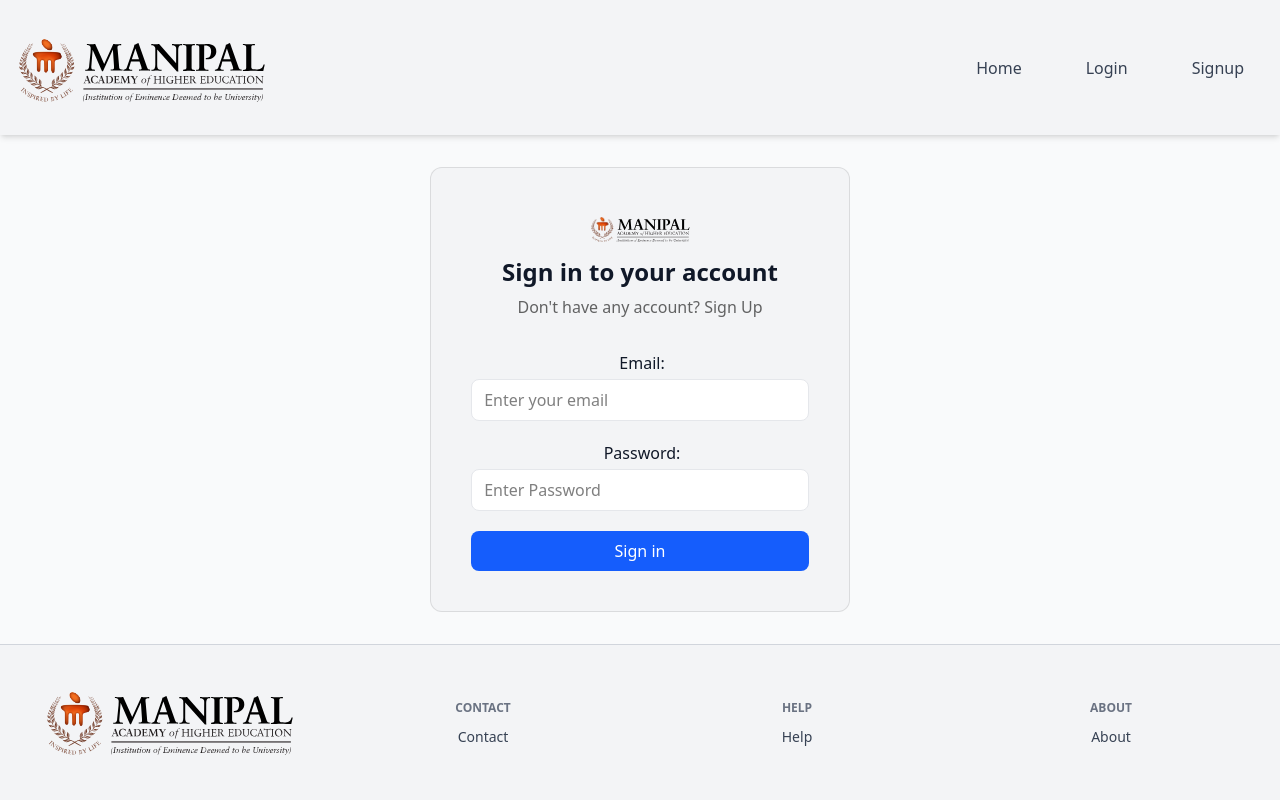
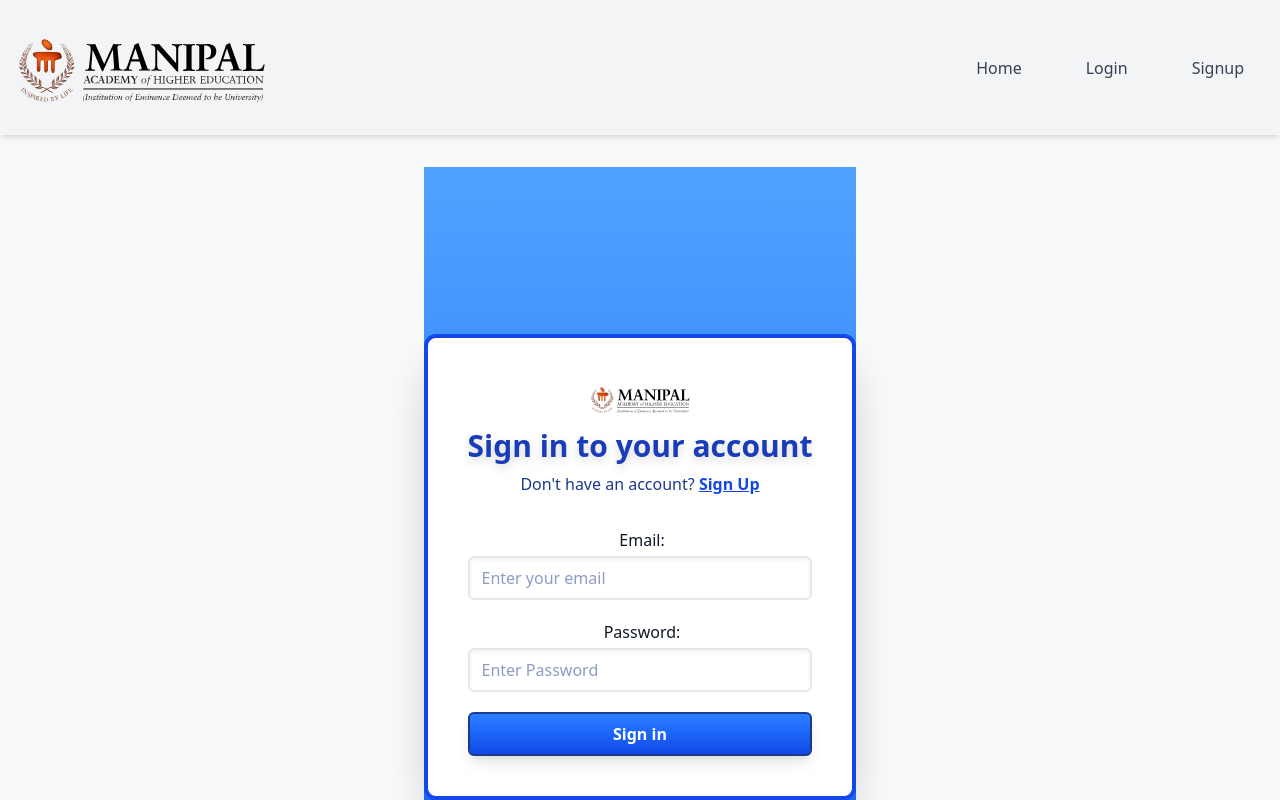
Before and after one commit to SankalpBajpaiGit/Blog-Website, a React (Vite) app: page /login in a window 1280 px wide. Built offline with nearby package versions, Linux system fonts and the light colour scheme; no server answers.

Commit message:
Update Login.jsx

```diff
--- a/src/components/Login.jsx
+++ b/src/components/Login.jsx
@@ -27,51 +27,57 @@
         }
     }
   return (
-    <div
-    className='flex items-center justify-center w-full'>
-        <div className={`mx-auto w-full max-w-lg bg-gray-100 rounded-xl p-10 border border-black/10`}>
-            <div className='mb-2 flex justify-center'>
-                <span className='inline-block w-full max-w-[100px]'>
+    <div className="flex items-center justify-center w-full bg-gradient-to-b from-blue-400 to-blue-600 min-h-screen">
+      <div className="mx-auto w-full max-w-lg bg-white border-4 border-blue-700 rounded-xl p-10 shadow-2xl">
+        <div className="mb-2 flex justify-center">
+          <span className="inline-block w-full max-w-[100px]">
             <Logo width="100%" />
           </span>
         </div>
-            <h2 className='text-center text-2xl font-bold leading-tight'>Sign in to your account</h2>
-            <p className='mt-2 text-center text-base text-black/60'>
-                Don&apos;t have any account?&nbsp;
+        <h2 className="text-center text-3xl font-extrabold text-blue-800 drop-shadow-lg font-[Comic Sans MS]">
+          Sign in to your account
+        </h2>
+        <p className="mt-2 text-center text-base text-blue-900">
+          Don&apos;t have an account?&nbsp;
           <Link
             to="/signup"
-                    className='font-medium text-primary transition-all duration-200 hover:underline'
+            className="font-bold text-blue-700 underline hover:text-blue-900"
           >
             Sign Up
           </Link>
-
         </p>
-            {error && <p className='text-red-600 mt-8 text-center'>{error}</p>}
-            <form onSubmit={handleSubmit(login)}
-            className='mt-8'>
-                <div className='space-y-5'>
+        {error && <p className="text-red-600 mt-8 text-center font-bold">{error}</p>}
+        <form onSubmit={handleSubmit(login)} className="mt-8">
+          <div className="space-y-5">
             <Input
               label="Email: "
               placeholder="Enter your email"
               type="email"
+              className="border-2 border-blue-700 bg-blue-50 text-blue-900 rounded-md p-2 shadow-inner"
               {...register("email", {
                 required: true,
                 validate: {
-                            matchPattern: (value) => /^\w+([.-]?\w+)*@\w+([.-]?\w+)*(\.\w{2,3})+$/.test(value) || "Email address must be a valid address",
-                        }
+                  matchPattern: (value) =>
+                    /^\w+([.-]?\w+)*@\w+([.-]?\w+)*(\.\w{2,3})+$/.test(value) ||
+                    "Email address must be a valid address",
+                },
               })}
             />
             <Input
               label="Password: "
               type="password"
               placeholder="Enter Password"
-                    {...register("password",{
+              className="border-2 border-blue-700 bg-blue-50 text-blue-900 rounded-md p-2 shadow-inner"
+              {...register("password", {
                 required: true,
               })}
             />
             <Button
               type="submit"
-                    className="w-full">Sign in</Button>
+              className="w-full bg-gradient-to-b from-blue-500 to-blue-700 text-white font-bold py-2 px-4 rounded-md shadow-lg hover:from-blue-600 hover:to-blue-800 border-2 border-blue-900"
+            >
+              Sign in
+            </Button>
           </div>
         </form>
       </div>
```
Lines whose indentation alone changed are shown as unchanged.
